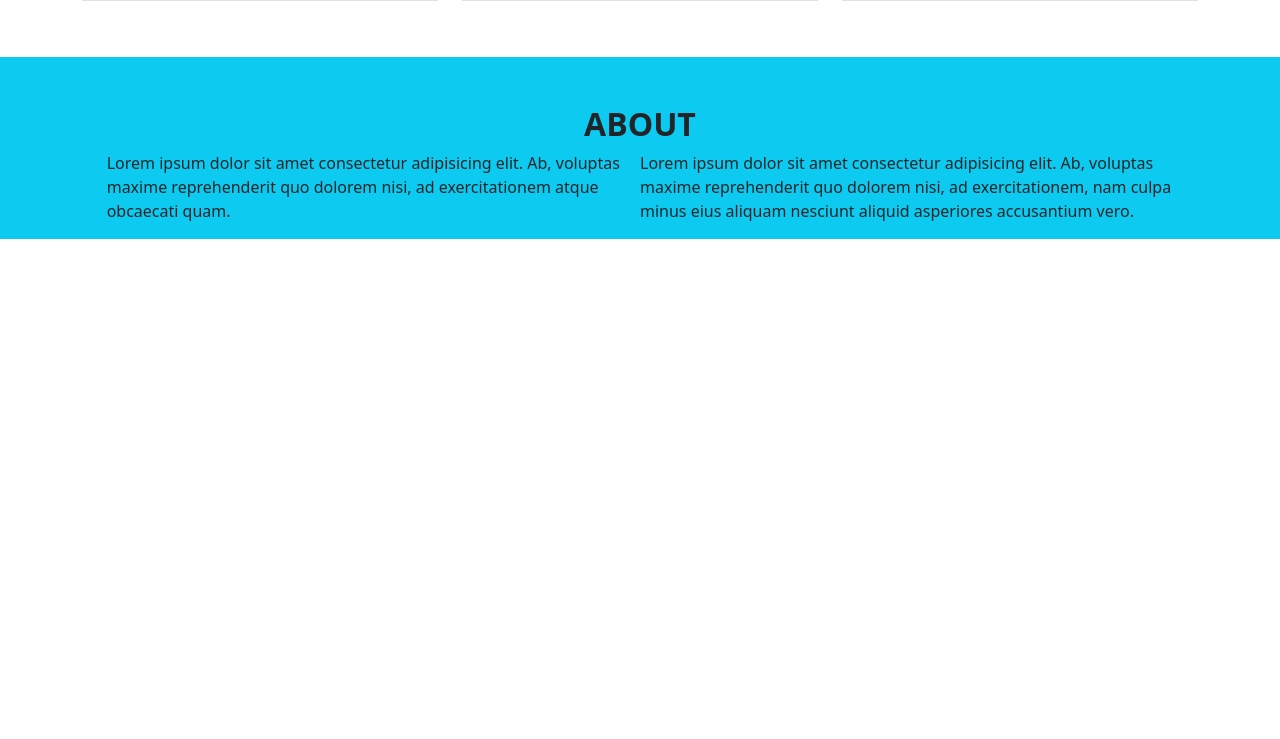
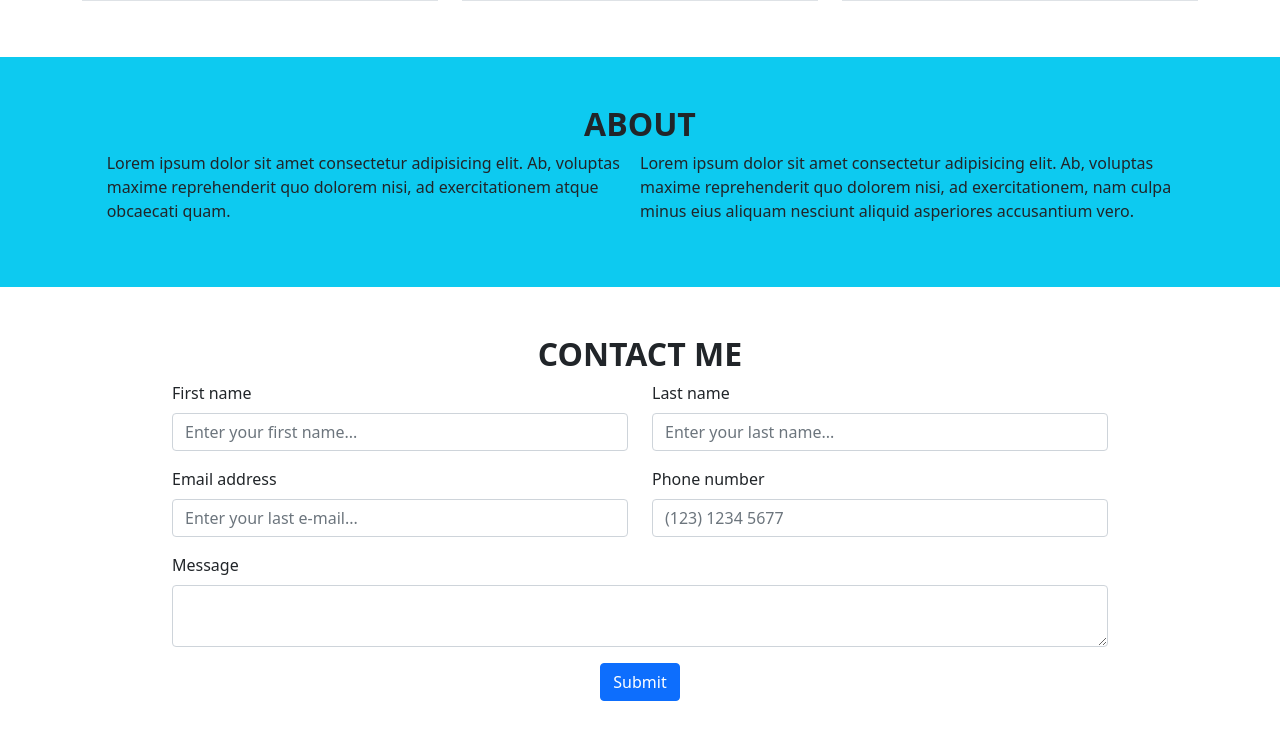
Before and after one commit to simmasa/html-css-bootstrap-freelancer, a plain HTML site: page index.html in a window 1280 px wide. Shown: the part 1499-2238 px from the top of the page. Before the commit the page ends 1738 px from the top, so only its background shows below. Drawn offline with nearby package versions, Linux system fonts and the light colour scheme.

Commit message:
Form completato

```diff
--- a/index.html
+++ b/index.html
@@ -135,7 +135,7 @@
         </section>
           <!-- About -->
           <section>
-            <div class="bg-info mt-5 pt-5">
+            <div class="bg-info mt-5 py-5">
             <h2 class="text-center fw-bolder">ABOUT</h2>
             <div class="d-flex col-10 mx-auto">
                 <p class="text-start col-6">Lorem ipsum dolor sit amet consectetur adipisicing elit. Ab, voluptas maxime reprehenderit quo dolorem nisi,
@@ -147,6 +147,40 @@
             </div>
           </div>
         </section>
+        <section class="my-5">
+            <h2 class="text-center fw-bolder">CONTACT ME</h2>
+            <div>
+                <form class="container col-9">
+                 <div class="row justify-content-center">
+                    <div class="mb-3 col-6">
+                      <label for="firstName" class="form-label">First name</label>
+                      <input type="text" class="form-control" id="firstName" name="firstName" placeholder="Enter your first name...">
+                    </div>
+                    <div class="mb-3 col-6">
+                      <label for="lastName" class="form-label">Last name</label>
+                      <input type="text" class="form-control" id="lastName" name="lastName" placeholder="Enter your last name...">
+                    </div>
+                    <div class="mb-3 col-6">
+                        <label for="email" class="form-label">Email address</label>
+                        <input type="email" class="form-control" id="email" name="email" placeholder="Enter your last e-mail...">
+                    </div>
+                    <div class="mb-3 col-6">
+                        <label for="phoneNum" class="form-label">Phone number</label>
+                        <input type="text" class="form-control" id="phoneNum" name="phoneNum" placeholder="(123) 1234 5677">
+                    </div>
+                    <div class="mb-3 col-12">
+                        <label for="message" class="form-label">Message</label>
+                        <textarea class="form-control" name="message" id="message"></textarea>
+                    </div>
+
+                    <button type="submit" class="btn btn-primary col-1">Submit</button>
+                 </div>
+                </form>
+            </div>
+        </section>
+        <footer>
+
+        </footer>
       </Main>
 
 
```
